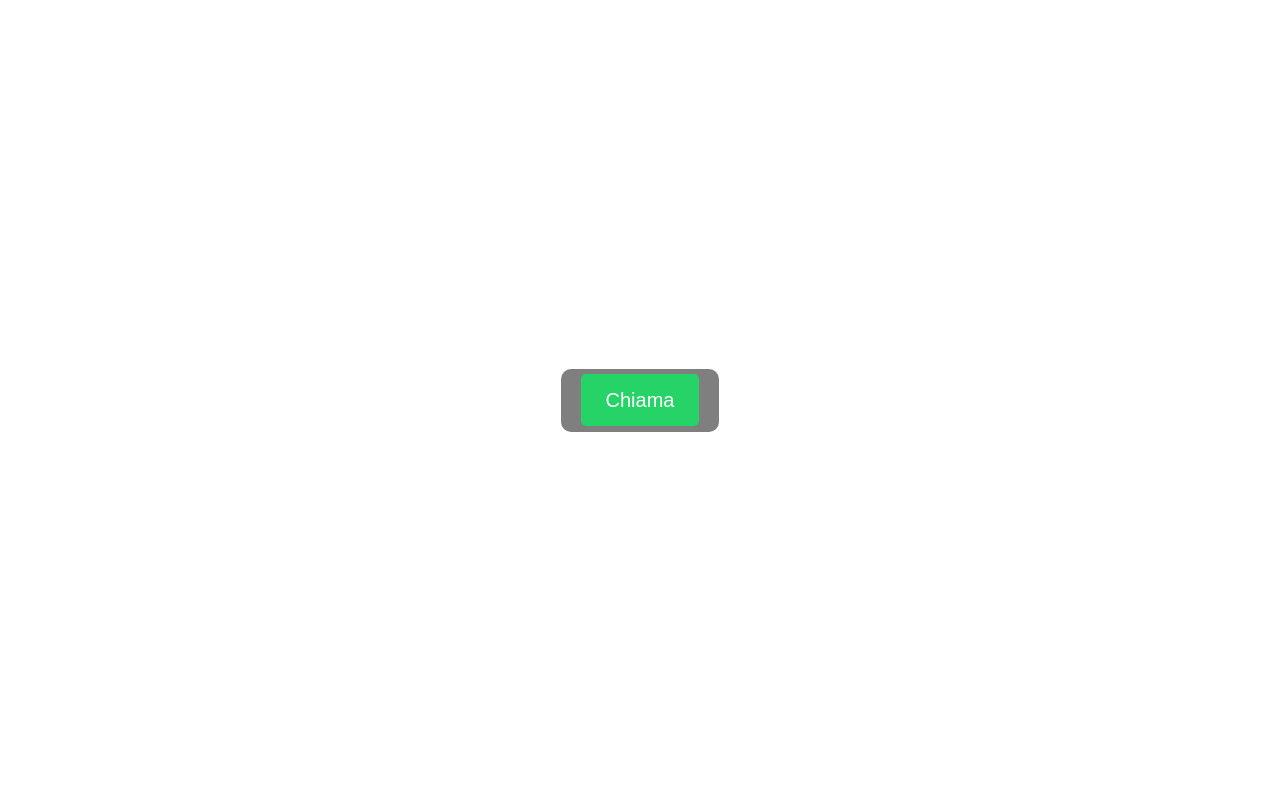
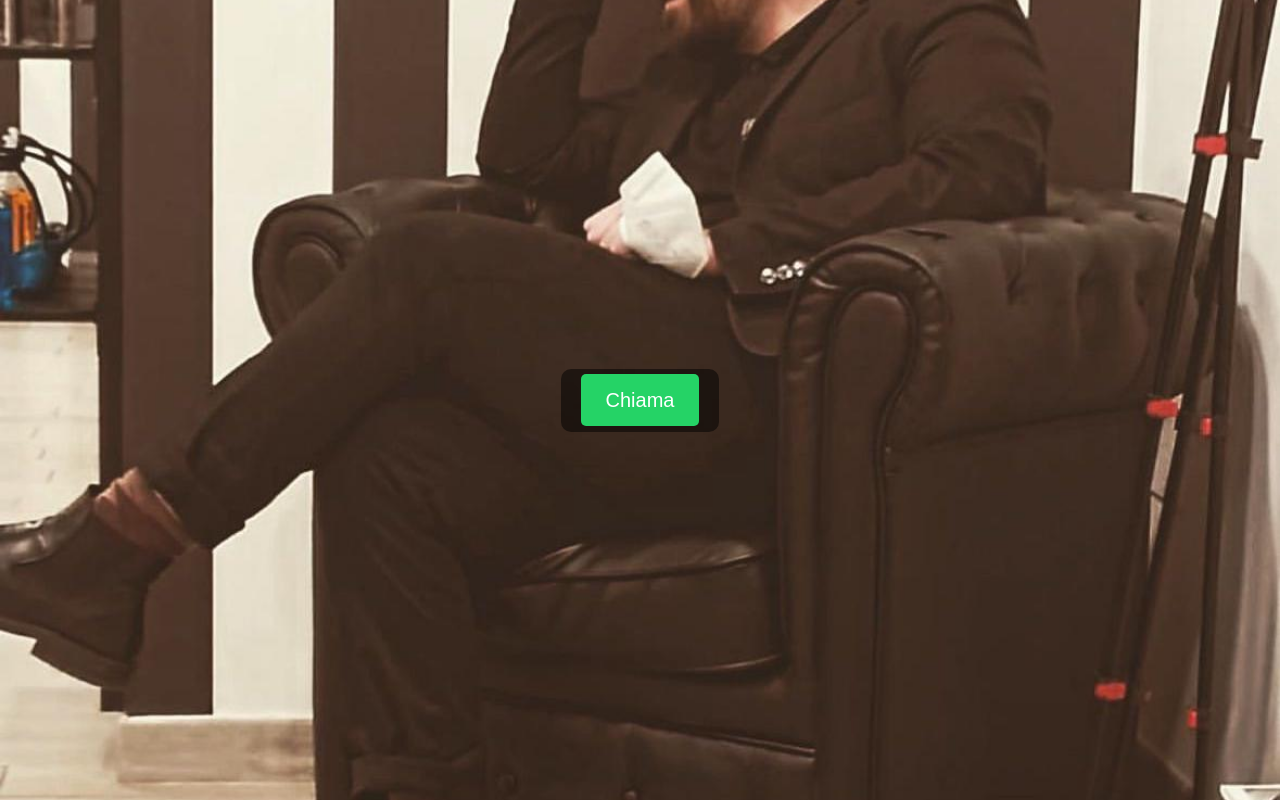
Before and after one commit to GregTheBarber/GregTheBarberSoon, a plain HTML site: page index.html in a window 1280 px wide. Drawn offline with Linux system fonts and the light colour scheme; the site is published under a folder, as on GitHub Pages, so addresses that start at the root find nothing.

Commit message:
Update index.html

```diff
--- a/index.html
+++ b/index.html
@@ -11,7 +11,7 @@
             font-family: Arial, sans-serif;
         }
         .background {
-            background-image: url('/greg.jpeg');
+            background-image: url('greg.jpeg');
             height: 100%;
             background-position: center;
             background-repeat: no-repeat;
```
